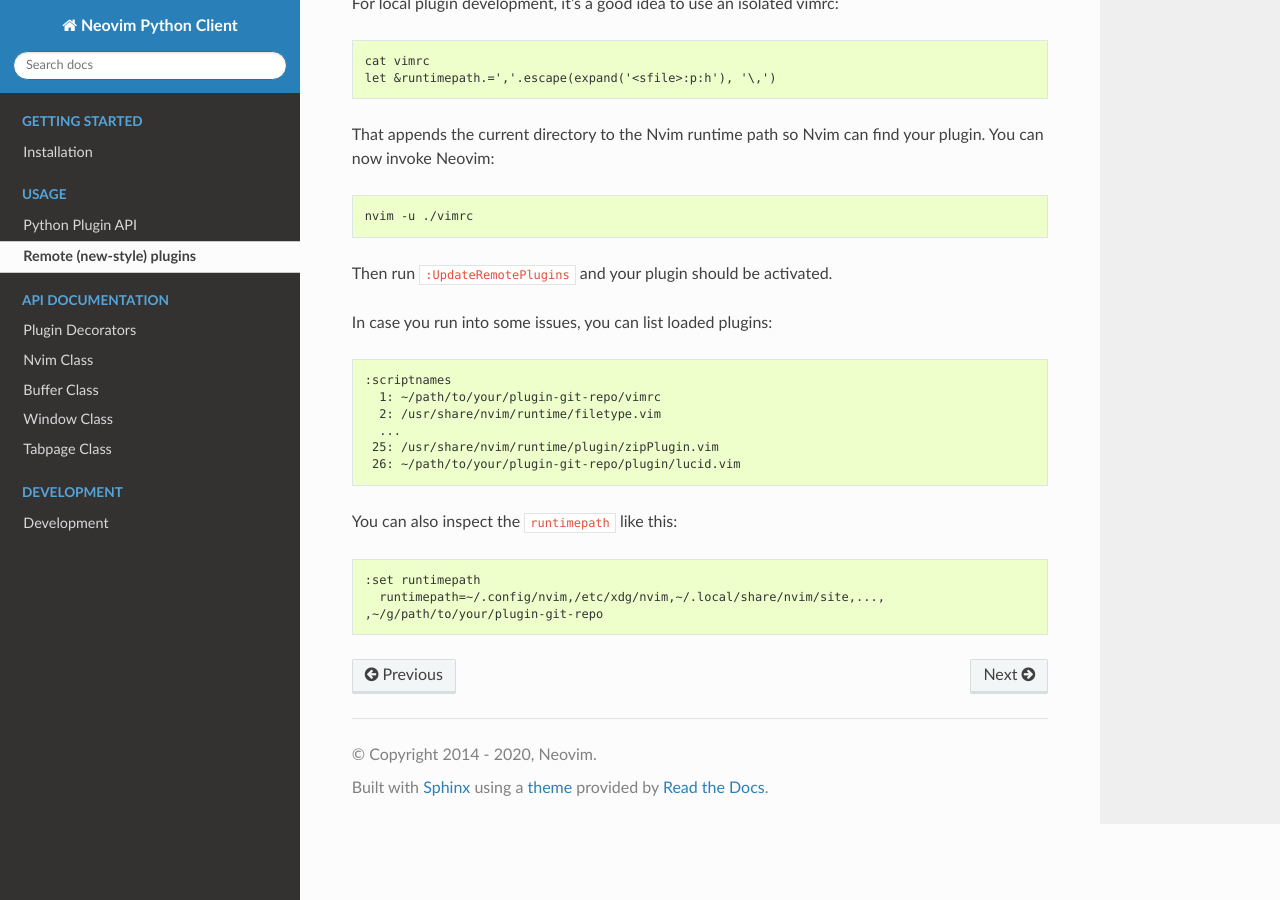
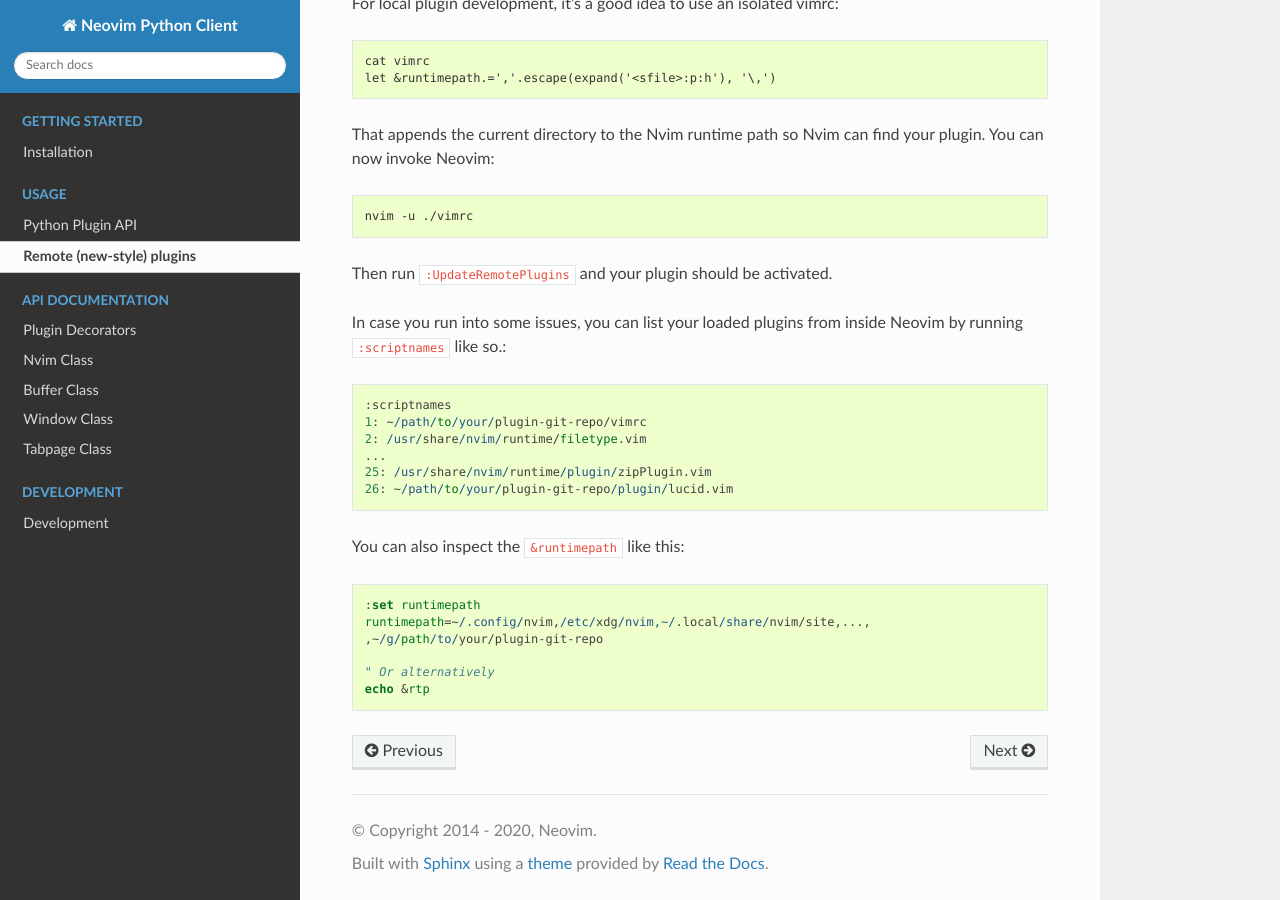
Before and after one commit to neovim/pynvim, a Sphinx documentation site: the page built from docs/usage/remote-plugins.rst, in a window 1280 px wide and 900 px high, scrolled down 1240 px. Built offline with Sphinx 7.4.7 and the Read the Docs theme 2.0.0, drawn with Linux system fonts in a browser that asks for light colours.

Commit message:
DOC: Indent code blocks in remote-plugins correctly.

```diff
--- a/docs/usage/remote-plugins.rst
+++ b/docs/usage/remote-plugins.rst
@@ -75,21 +75,25 @@
 
 Then run ``:UpdateRemotePlugins`` and your plugin should be activated.
 
-In case you run into some issues, you can list loaded plugins:
+In case you run into some issues, you can list your loaded plugins from inside
+Neovim by running ``:scriptnames`` like so.:
 
-.. code-block:: console
+.. code-block:: vim
 
     :scriptnames
-      1: ~/path/to/your/plugin-git-repo/vimrc
-      2: /usr/share/nvim/runtime/filetype.vim
-      ...
-     25: /usr/share/nvim/runtime/plugin/zipPlugin.vim
-     26: ~/path/to/your/plugin-git-repo/plugin/lucid.vim
+    1: ~/path/to/your/plugin-git-repo/vimrc
+    2: /usr/share/nvim/runtime/filetype.vim
+    ...
+    25: /usr/share/nvim/runtime/plugin/zipPlugin.vim
+    26: ~/path/to/your/plugin-git-repo/plugin/lucid.vim
 
-You can also inspect the ``runtimepath`` like this:
+You can also inspect the ``&runtimepath`` like this:
 
-.. code-block:: console
+.. code-block:: vim
 
     :set runtimepath
-      runtimepath=~/.config/nvim,/etc/xdg/nvim,~/.local/share/nvim/site,...,
+    runtimepath=~/.config/nvim,/etc/xdg/nvim,~/.local/share/nvim/site,...,
     ,~/g/path/to/your/plugin-git-repo
+
+    " Or alternatively
+    echo &rtp
```
